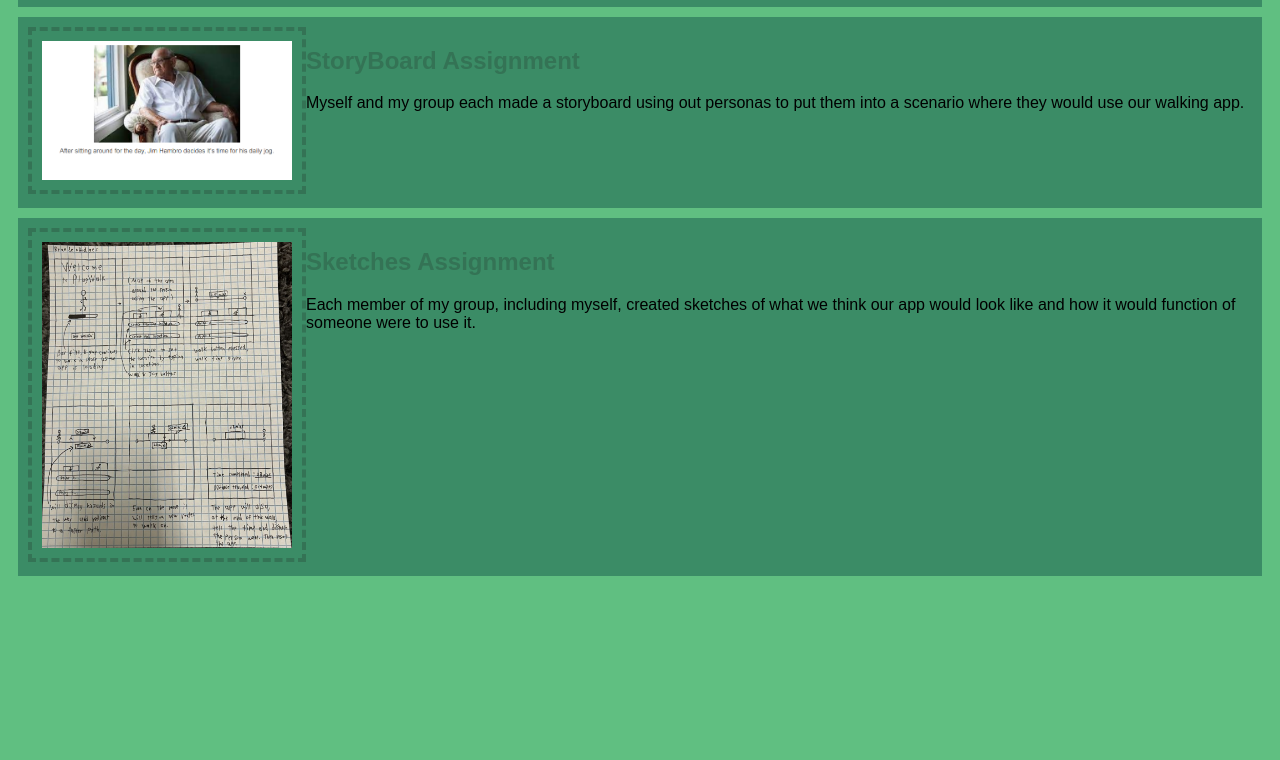
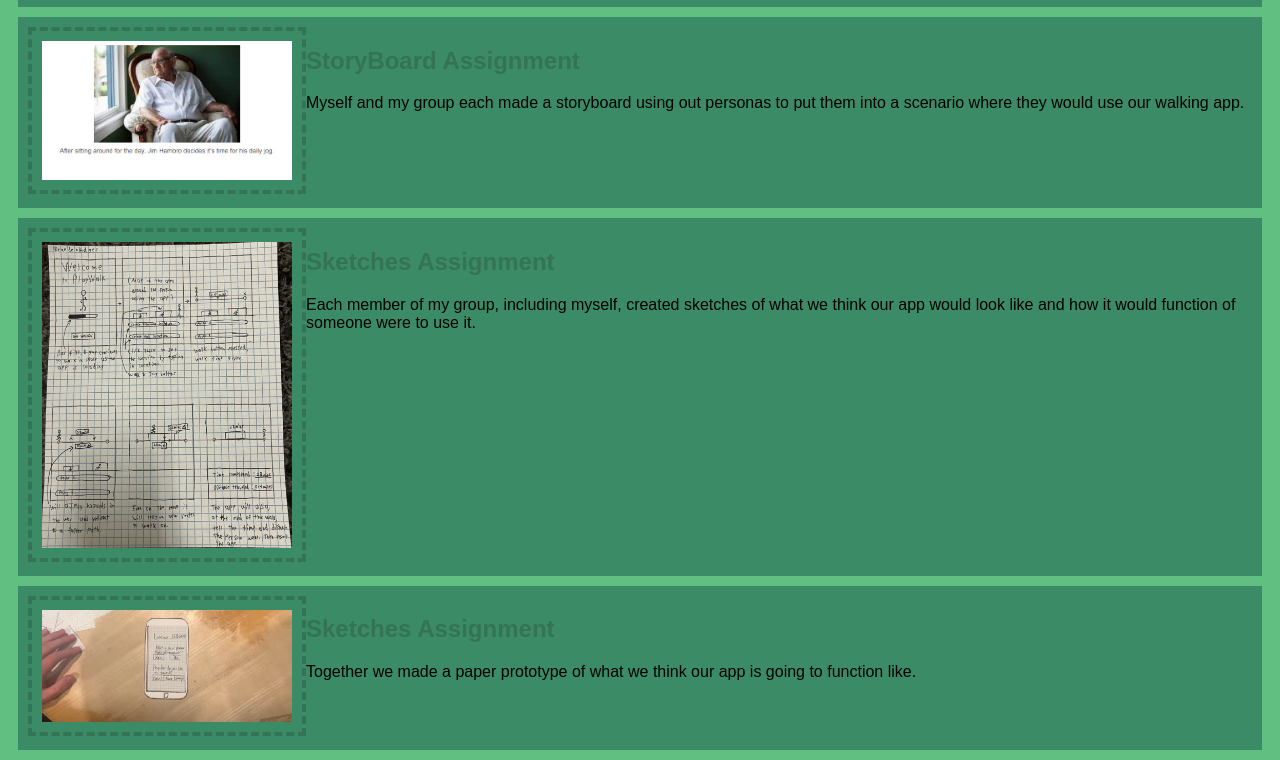
Before and after one commit to BraedenAH/BraedenAH.github.io, a plain HTML site: page index.html in a window 1280 px wide. Shown: the part 966-1726 px from the top of the page. Before the commit the page ends 1552 px from the top, so only its background shows below. Drawn offline with Linux system fonts and the light colour scheme.

Commit message:
Add files via upload

```diff
--- a/index.html
+++ b/index.html
@@ -62,5 +62,16 @@
                 </p>
             </section>
         </section>
+
+        <!--Paper Prototype Assignment -->
+        <section class = "assignment">
+            <a href = "https://www.youtube.com/watch?v=pU3gomoWerM"><img src = "images/paper-prototype.png"></a>
+            <section class = "ass-details">
+                <a href = "https://www.youtube.com/watch?v=pU3gomoWerM"><h2>Sketches Assignment</h2></a>
+                <p>
+                    Together we made a paper prototype of what we think our app is going to function like.
+                </p>
+            </section>
+        </section>
     </body>
 </html>
```
Also changed, not shown: images/paper-prototype.png (added).
